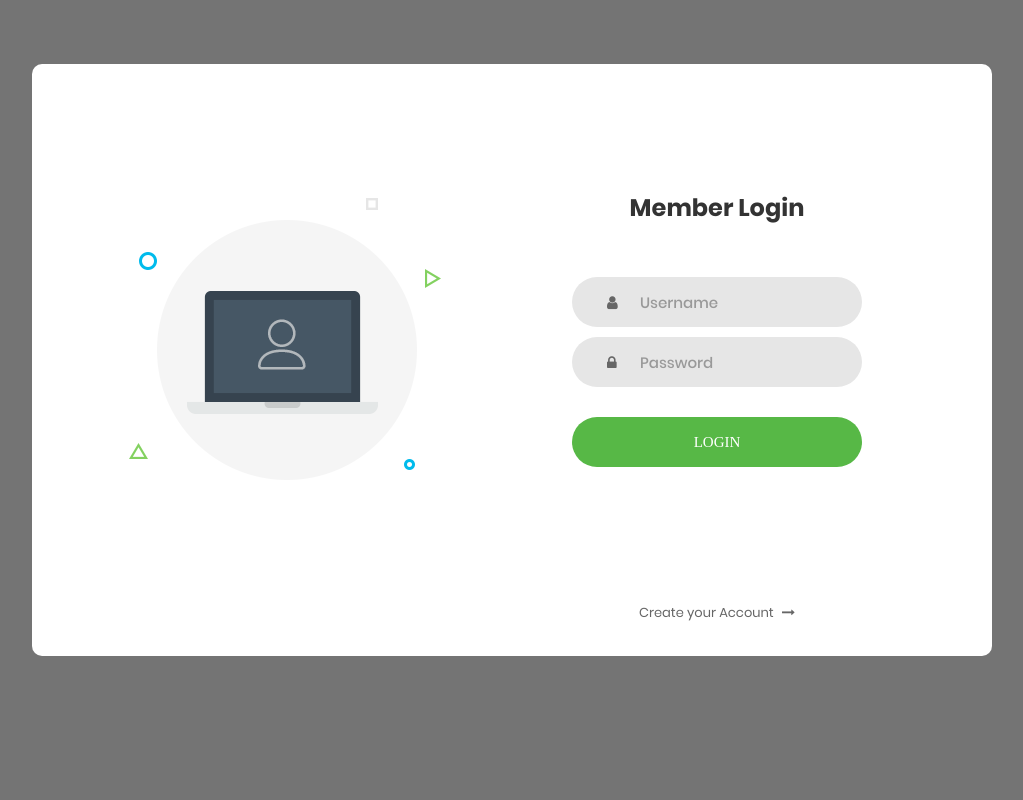
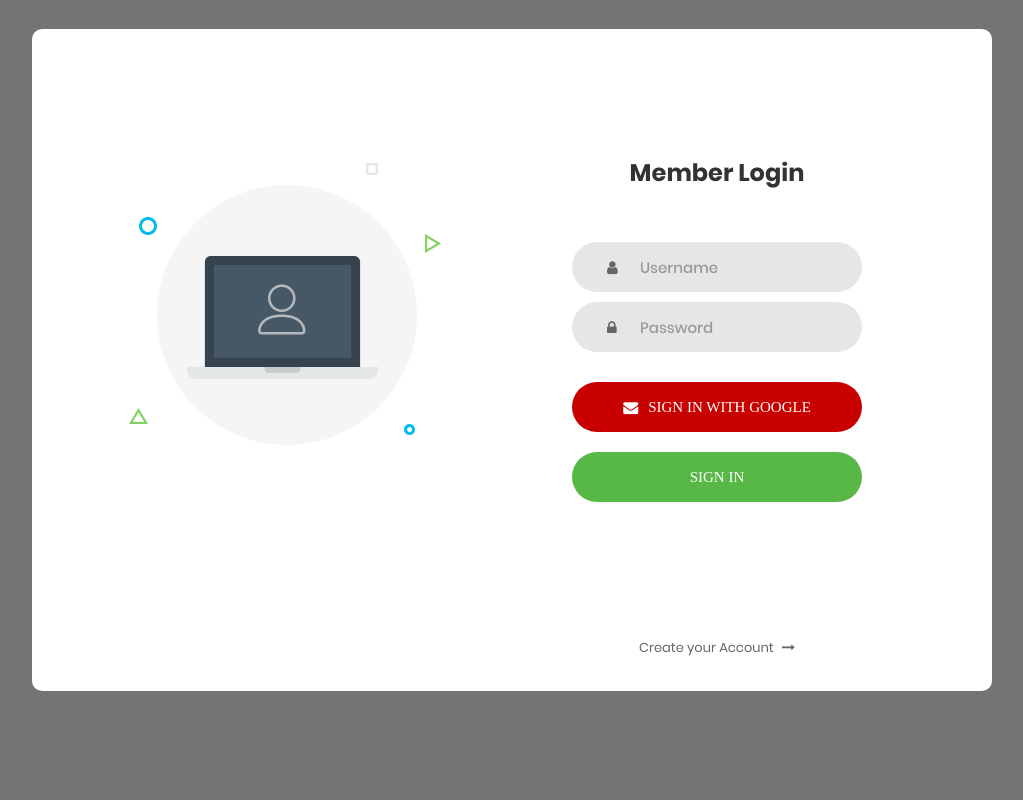
Before and after one commit to mark47546/Cryptians, a Django app: page /login/ in a window 1280 px wide. Shown: the part 64-864 px from the top of the page, without its empty margins (128-1151 px from the left). Run offline with Django 3.2, Linux system fonts and the light colour scheme; some libraries are stand-ins or nearby versions; some web fonts are replaced.

Commit message:
add google oauth login

```diff
--- a/templates/registration/login.html
+++ b/templates/registration/login.html
@@ -14,7 +14,7 @@ Login Here
 <!DOCTYPE html>
 <html lang="en">
 <head>
-	<title>Login | OP AUTOTECH</title>
+	<title>Login | CRYPTIANS</title>
 	<meta charset="UTF-8">
 	<meta name="viewport" content="width=device-width, initial-scale=1">
 </head>
@@ -50,11 +50,17 @@ Login Here
 							<i class="fa fa-lock" aria-hidden="true"></i>
 						</span>
 					</div>
+					<div class="container-login100-form-btn">
+						<a class="btn login100-form-btn" style="background-color: #c80000;" href="{% url 'social:begin' 'google-oauth2' %}">
+								<i class="fa fa-envelope" aria-hidden="true" style="margin-right: 10px;"></i>
+							Sign in with Google
+						</a>
+					</div>
 
 					<div class="container-login100-form-btn">
 
 						<button type="submit" class="login100-form-btn" name="myButton" value="Submit">
-							Login
+							Sign in
 						</button>
 						<input type="hidden" value="{{ request.META.HTTP_REFERER }}" name="next" />
 					</div>
--- a/templates/registration/register.html
+++ b/templates/registration/register.html
@@ -15,7 +15,7 @@ Create an Account
 <!DOCTYPE html>
 <html lang="en">
 <head>
-	<title>Register | OP AUTOTECH</title>
+	<title>Register | CRYPTIANS</title>
 	<meta charset="UTF-8">
 	<meta name="viewport" content="width=device-width, initial-scale=1">
 </head>
```
Also changed, not shown: db.sqlite3.
